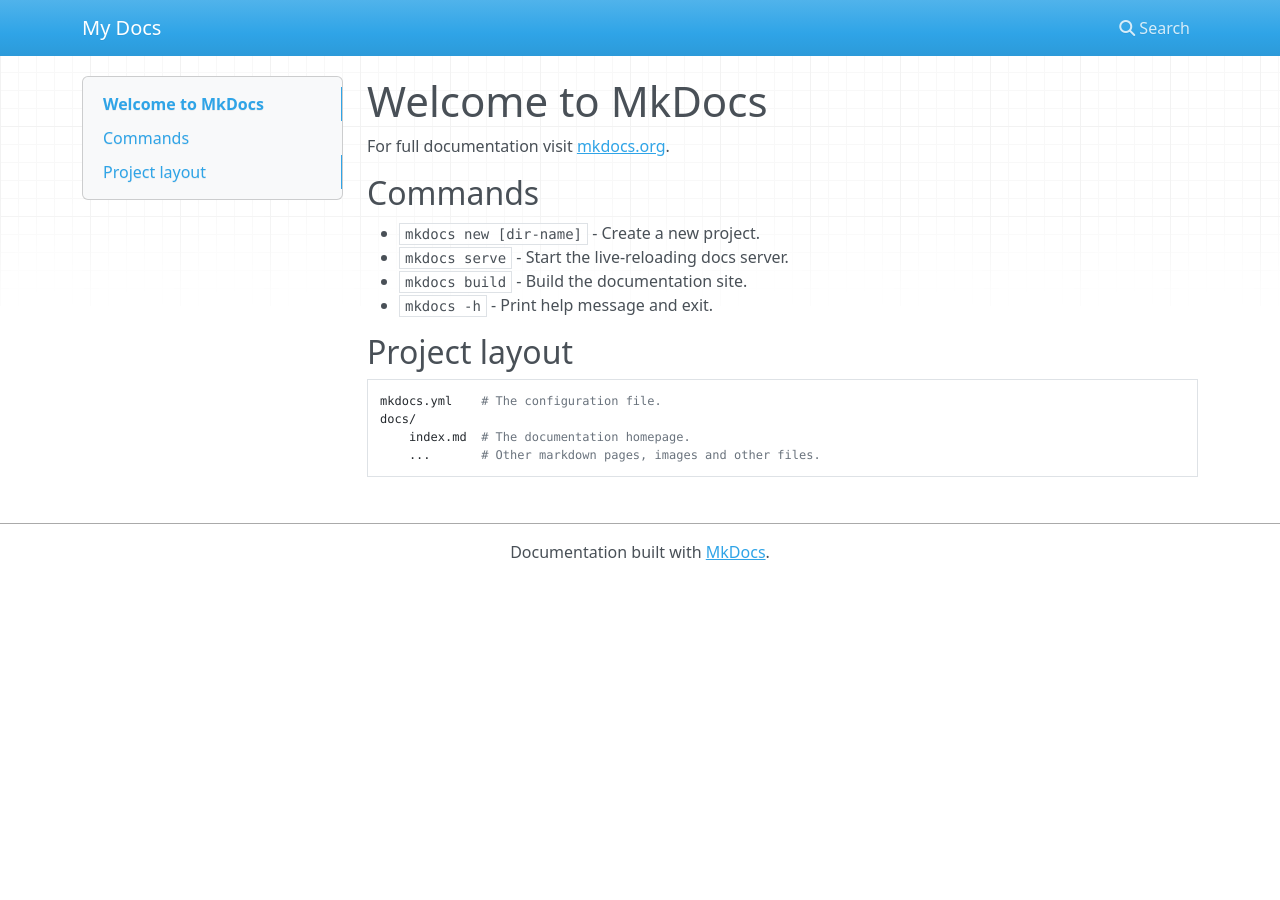
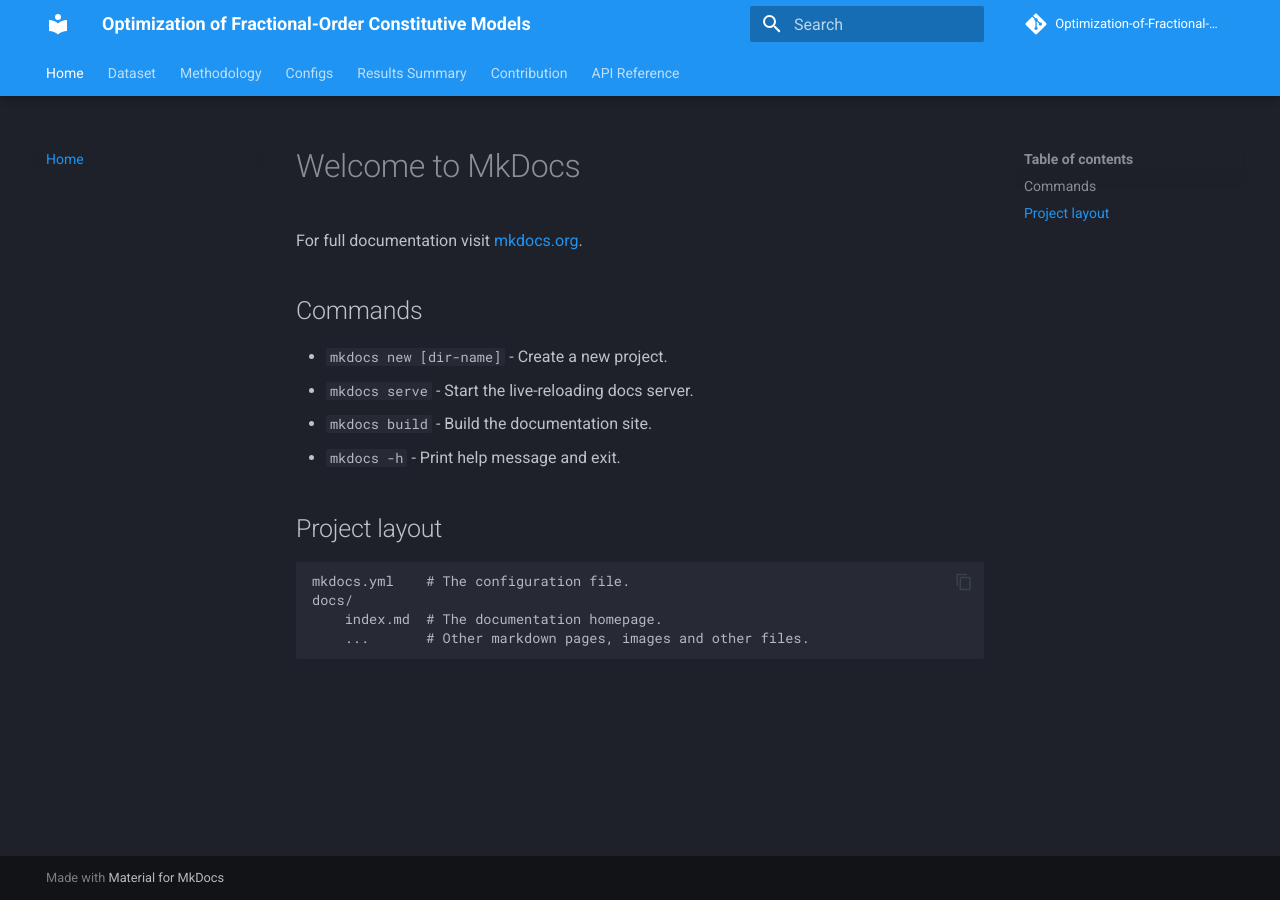
Before and after one commit to armankhoshnevis/Optimization-of-Fractional-Order-Constitutive-Models, an MkDocs documentation site: the page built from docs/index.md, in a window 1280 px wide. Built offline with MkDocs 1.6.1 and Material for MkDocs 9.7.7, drawn with Linux system fonts in a browser that asks for light colours; nearby versions of some CDN libraries; comment, search, counter and statistics services are not loaded.

Commit message:
Update mkdocs.yml

```diff
--- a/mkdocs.yml
+++ b/mkdocs.yml
@@ -1 +1,67 @@
 site_name: My Docs
+
+
+site_name: Optimization of Fractional-Order Constitutive Models
+
+site_description: Particle Swarm Optimization of two fractional-order constitutive models (FMG-FMG and FMM-FMG) given the dynamic viscoelastic response of polyurea nanocomposites
+site_author: Arman Khoshnevis
+
+repo_url: https://github.com/armankhoshnevis/Optimization-of-Fractional-Order-Constitutive-Models
+site_url: https://armankhoshnevis.github.io/Optimization-of-Fractional-Order-Constitutive-Models/
+repo_name: Optimization-of-Fractional-Order-Constitutive-Models
+docs_dir: docs
+site_dir: site
+
+theme:
+  name: material
+  palette:
+    scheme: slate
+    primary: blue
+    accent: indigo
+  features:
+    - navigation.tabs
+    - navigation.tabs.sticky
+    - navigation.sections
+    - navigation.expand
+    - navigation.path
+    - navigation.top
+    - navigation.indexes
+    - search.suggest
+    - search.highlight
+    - content.code.copy
+    - content.code.annotate
+    - content.tooltips
+
+plugins:
+  - search
+  - caption
+  - mkdocstrings:
+      default_handler: python
+      handlers:
+        python:
+          paths: [.]
+          options:
+            docstring_style: google
+
+markdown_extensions:
+  - pymdownx.arithmatex:
+      generic: true
+  - attr_list
+
+extra_javascript:
+  - javascripts/mathjax.js
+  - https://unpkg.com/mathjax@3/es5/tex-mml-chtml.js
+
+nav:
+  - Home: index.md
+  - Dataset:
+      - Experimental Characterization: experimental_characterization.md
+      - Synthetic Data: synthesized_data.md
+  - Methodology: methodology.md
+  - Configs: config.md
+  - Results Summary: results.md
+  - Contribution:
+      - Contributing: CONTRIBUTING.md
+  - API Reference:
+      - FMG-FMG Model: fmg_api.md
+      - FMM-FMG Model: fmm_api.md
```
